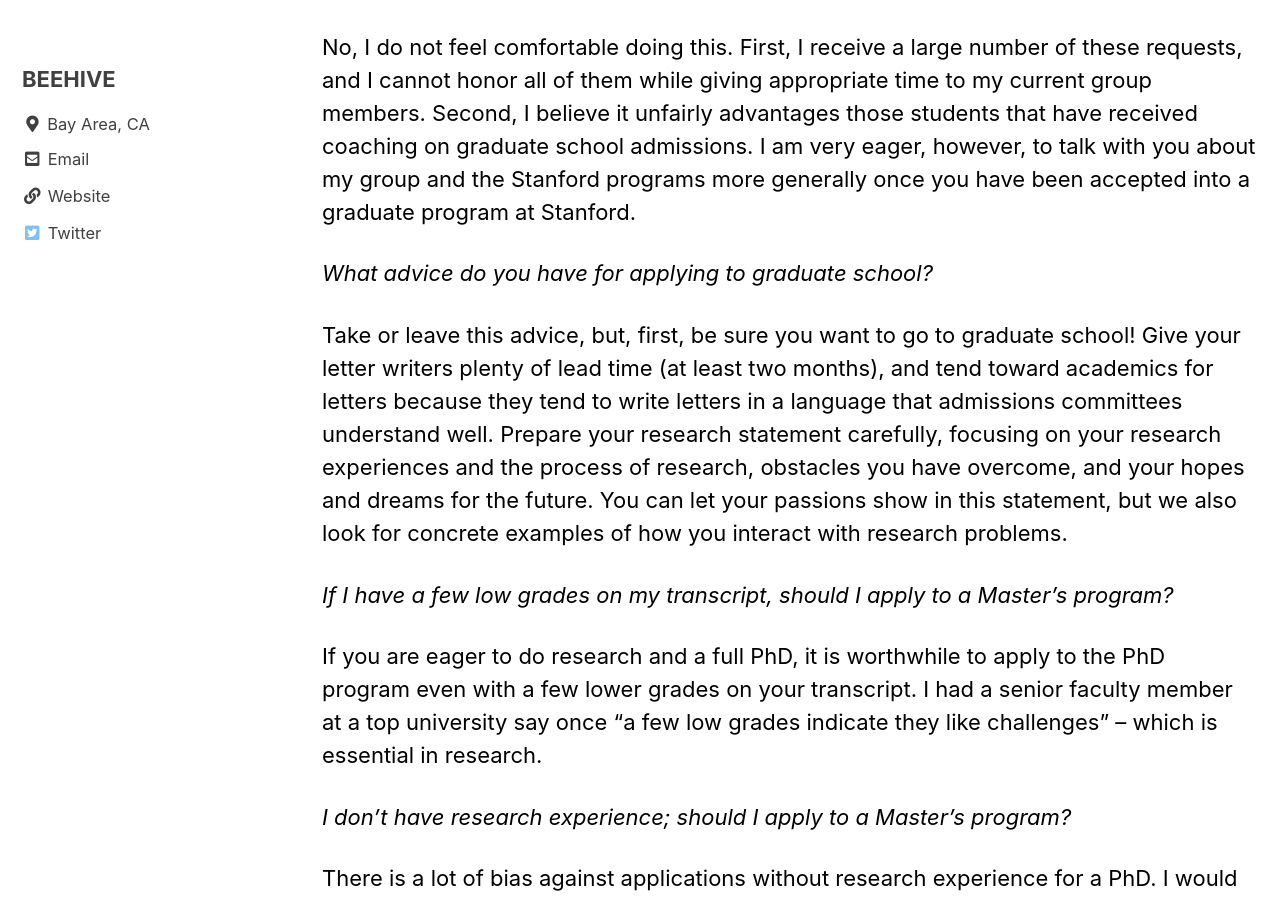
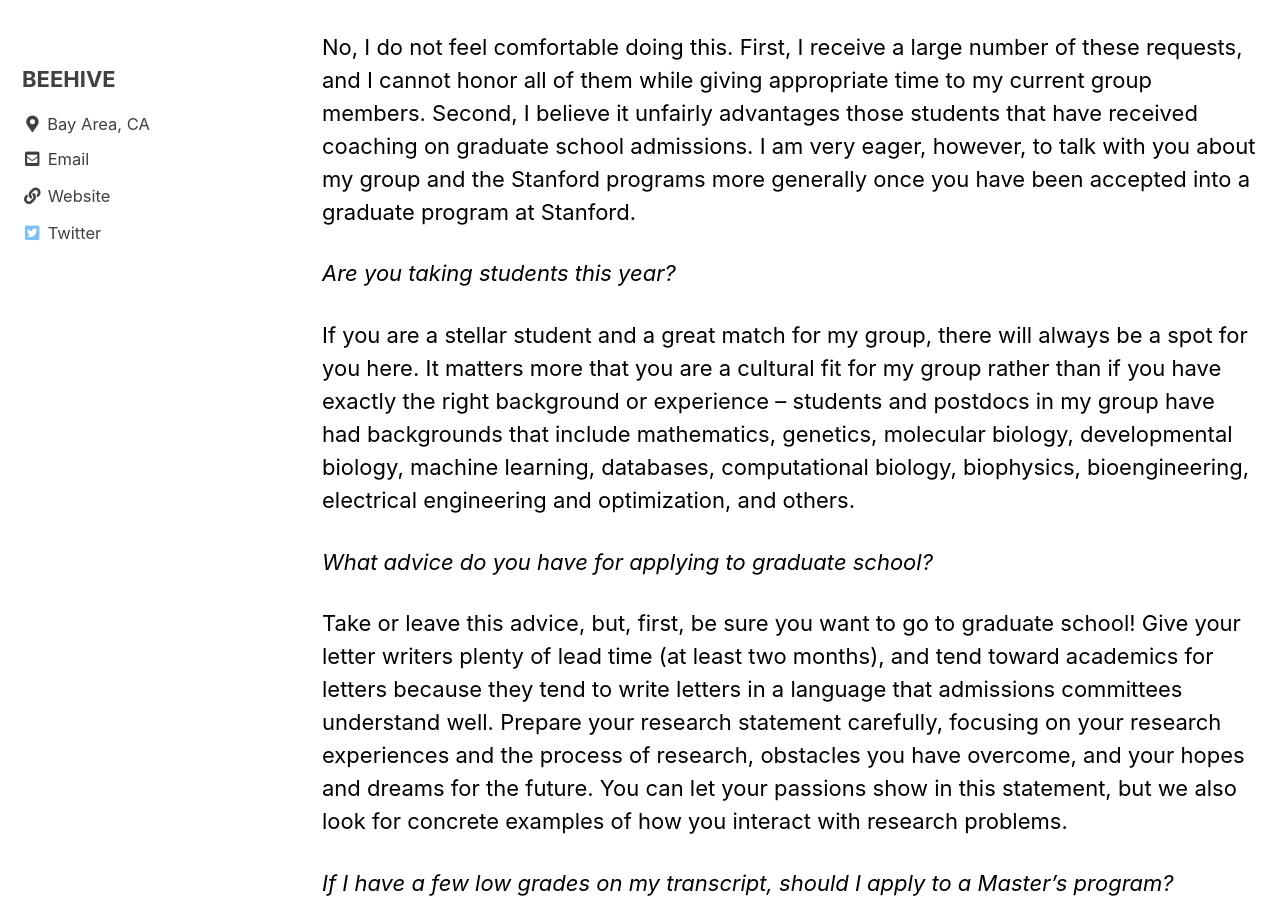
Before and after one commit to stanfordbeehive/stanfordbeehive.github.io, a Jekyll site: the page built from _pages/prospectives.md, in a window 1280 px wide and 900 px high, scrolled down 466 px. Built offline with Jekyll 4.4.1, drawn with Linux system fonts in a browser that asks for light colours; cached includes are drawn as plain includes.

Commit message:
Update prospectives.md

```diff
--- a/_pages/prospectives.md
+++ b/_pages/prospectives.md
@@ -12,6 +12,10 @@ date: 2022-11-01
 *Can you talk with me before I submit my materials for graduate admissions?*
 
 No, I do not feel comfortable doing this. First, I receive a large number of these requests, and I cannot honor all of them while giving appropriate time to my current group members. Second, I believe it unfairly advantages those students that have received coaching on graduate school admissions. I am very eager, however, to talk with you about my group and the Stanford programs more generally once you have been accepted into a graduate program at Stanford.
+
+*Are you taking students this year?*
+
+If you are a stellar student and a great match for my group, there will always be a spot for you here. It matters more that you are a cultural fit for my group rather than if you have exactly the right background or experience -- students and postdocs in my group have had backgrounds that include mathematics, genetics, molecular biology, developmental biology, machine learning, databases, computational biology, biophysics, bioengineering, electrical engineering and optimization, and others.
 
 *What advice do you have for applying to graduate school?*
 
```
